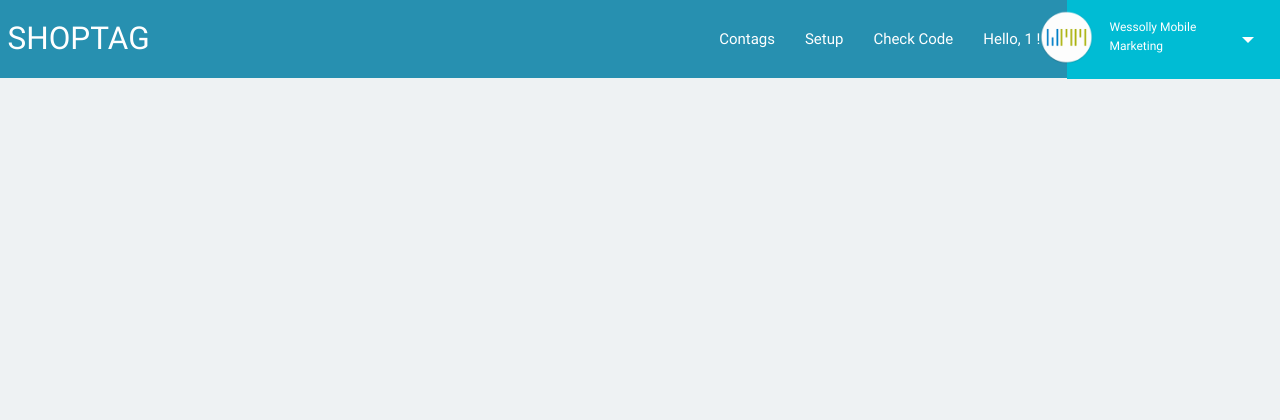
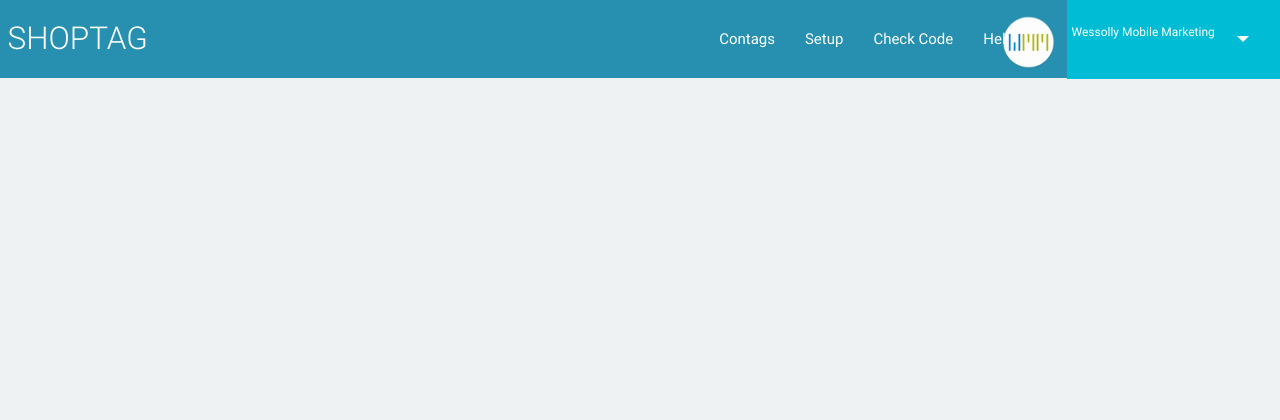
Before and after one commit to Andreas1281/Contag, a PHP site: page / in a window 1280 px wide. Shown: the top 420 px of the page. Run offline with PHP 8.4, Linux system fonts and the light colour scheme; the visitor is signed in with stand-in values (Sample User, id 1).

Commit message:
Changed Navigation + usr menu 2

```diff
--- a/css/changes.css
+++ b/css/changes.css
@@ -253,6 +253,7 @@ padding: 0 1.5rem;
   nav .brand-logo {
     position: absolute;
     color: #fff;
+    font-weight: 300;
     display: inline-block;
     font-size: 2.1rem;
     margin-left: 0.5rem;
@@ -1036,10 +1037,10 @@ text-align: left;
 
 .wrapper-dropdown-5 {
     /* Size & position */
-  position: relative;
-  width: 240px;
-  margin: 0 auto;
-  padding: 10px 30px 15px 10px;
+   position: relative;
+  width: 18.2rem;
+  margin: 0px 5px 0px 0px;
+  padding: 15px 10px 29px 10px;
 
 
     /* Styles */
@@ -1127,7 +1128,7 @@ text-align: left;
 
 .wrapper-dropdown-5.active {
     border-radius: 5px 5px 0 0;
-    background: #4cbeff;
+
     box-shadow: none;
     border-bottom: none;
     color: white;
@@ -1213,3 +1214,11 @@ input[type=text], input[type=password], input[type=email], input[type=url], inpu
   nav{
     box-shadow: none;
   }
+
+
+  @media only screen and (min-width: 601px) {
+.row .col.m12 {
+  width: 99%;
+  margin-left: 0;
+}
+}
```
